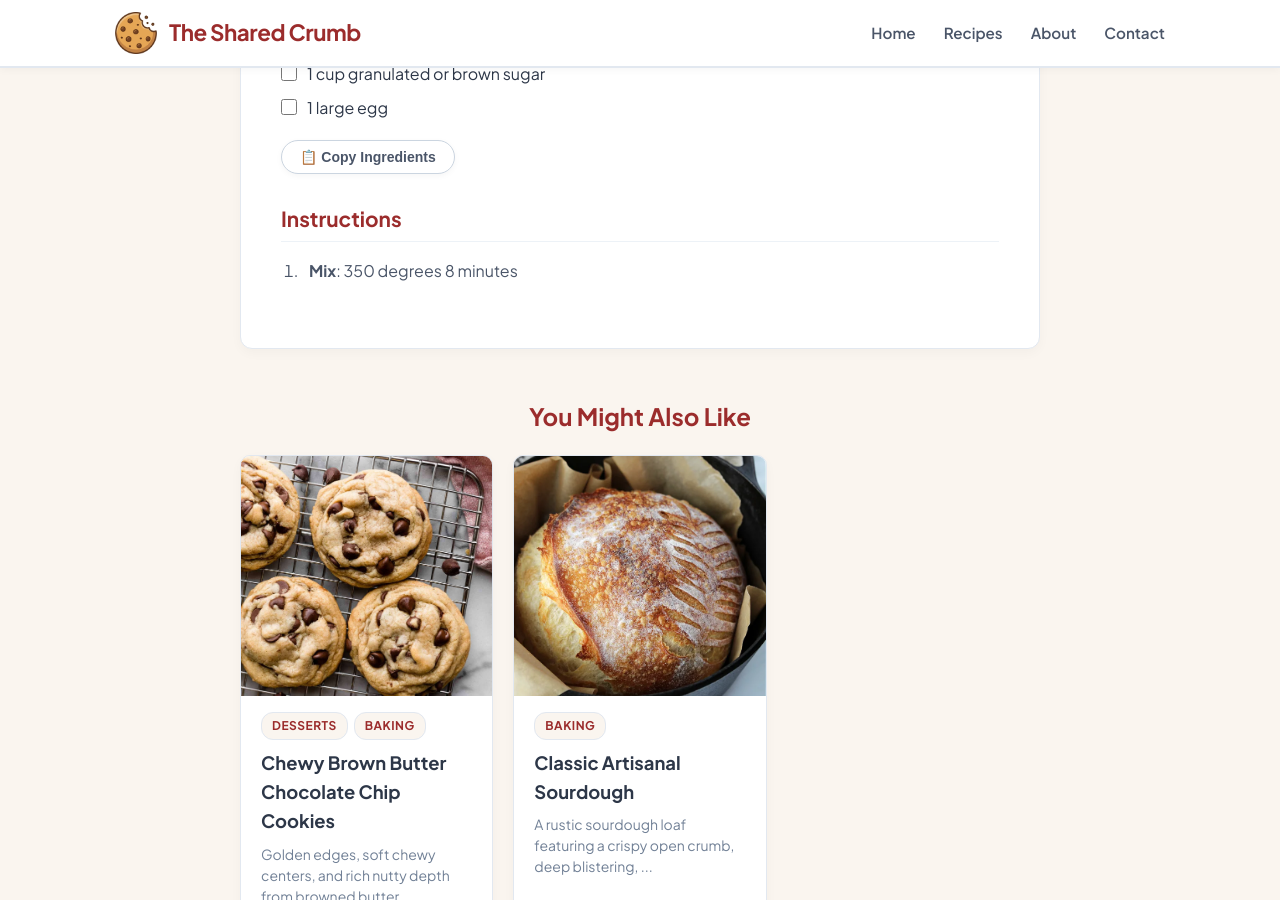
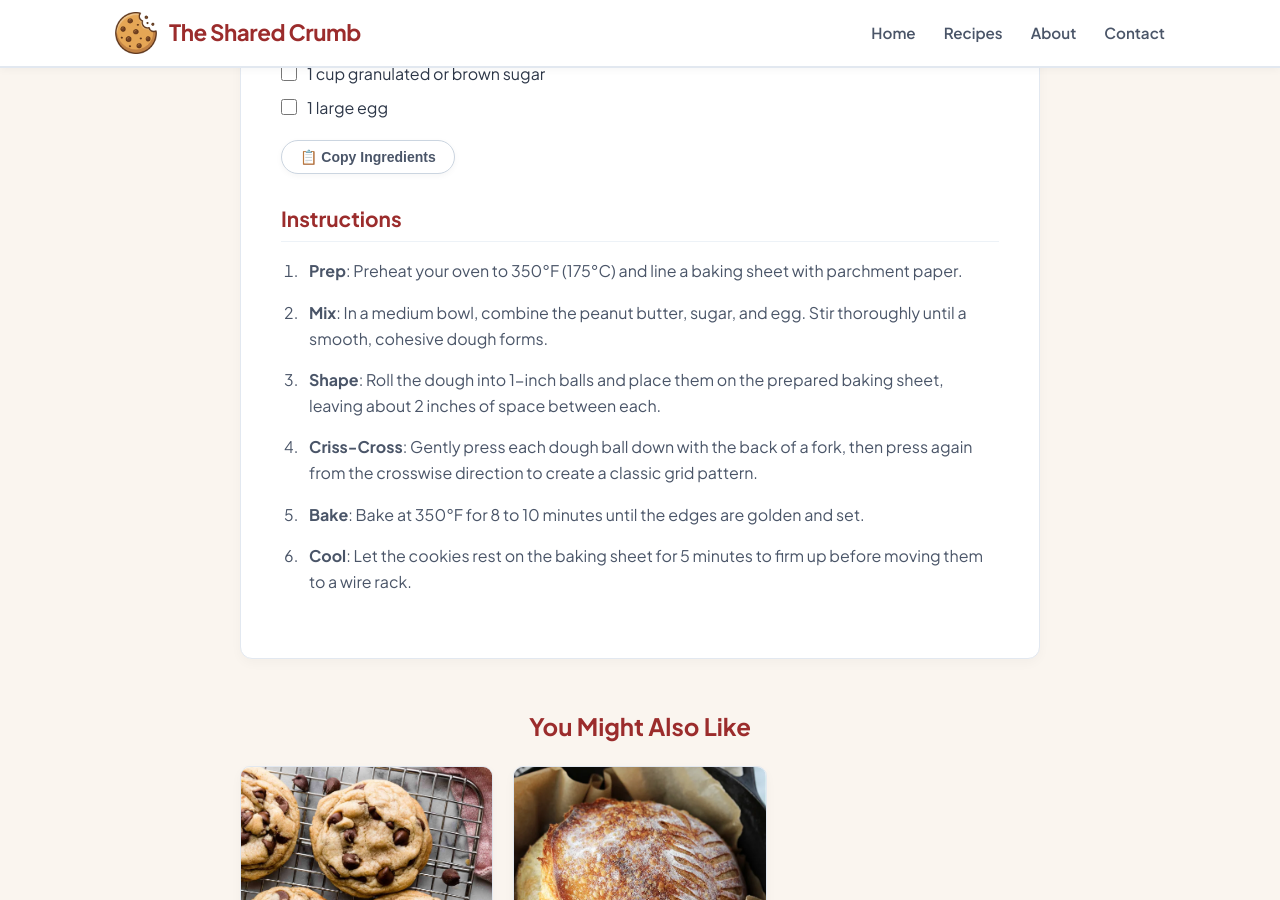
Before and after one commit to TheSharedCrumb/TheSharedCrumb, a Jekyll site: the page built from _recipes/Cookies_PeanutButter.md, in a window 1280 px wide and 900 px high, scrolled down 1545 px. Built offline with Jekyll 4.4.1, drawn with Linux system fonts in a browser that asks for light colours.

Commit message:
Revise peanut butter cookie recipe instructions
Updated the instructions for making peanut butter cookies with detailed steps.

```diff
--- a/_recipes/Cookies_PeanutButter.md
+++ b/_recipes/Cookies_PeanutButter.md
@@ -28,4 +28,9 @@ It is fast, naturally gluten-free, and requires virtually no cleanup. That means
 * 1 large egg
 
 ### Instructions
-1. **Mix**: 350 degrees 8 minutes
+1. **Prep**: Preheat your oven to 350°F (175°C) and line a baking sheet with parchment paper.
+2. **Mix**: In a medium bowl, combine the peanut butter, sugar, and egg. Stir thoroughly until a smooth, cohesive dough forms.
+3. **Shape**: Roll the dough into 1-inch balls and place them on the prepared baking sheet, leaving about 2 inches of space between each.
+4. **Criss-Cross**: Gently press each dough ball down with the back of a fork, then press again from the crosswise direction to create a classic grid pattern.
+5. **Bake**: Bake at 350°F for 8 to 10 minutes until the edges are golden and set.
+6. **Cool**: Let the cookies rest on the baking sheet for 5 minutes to firm up before moving them to a wire rack.
```
